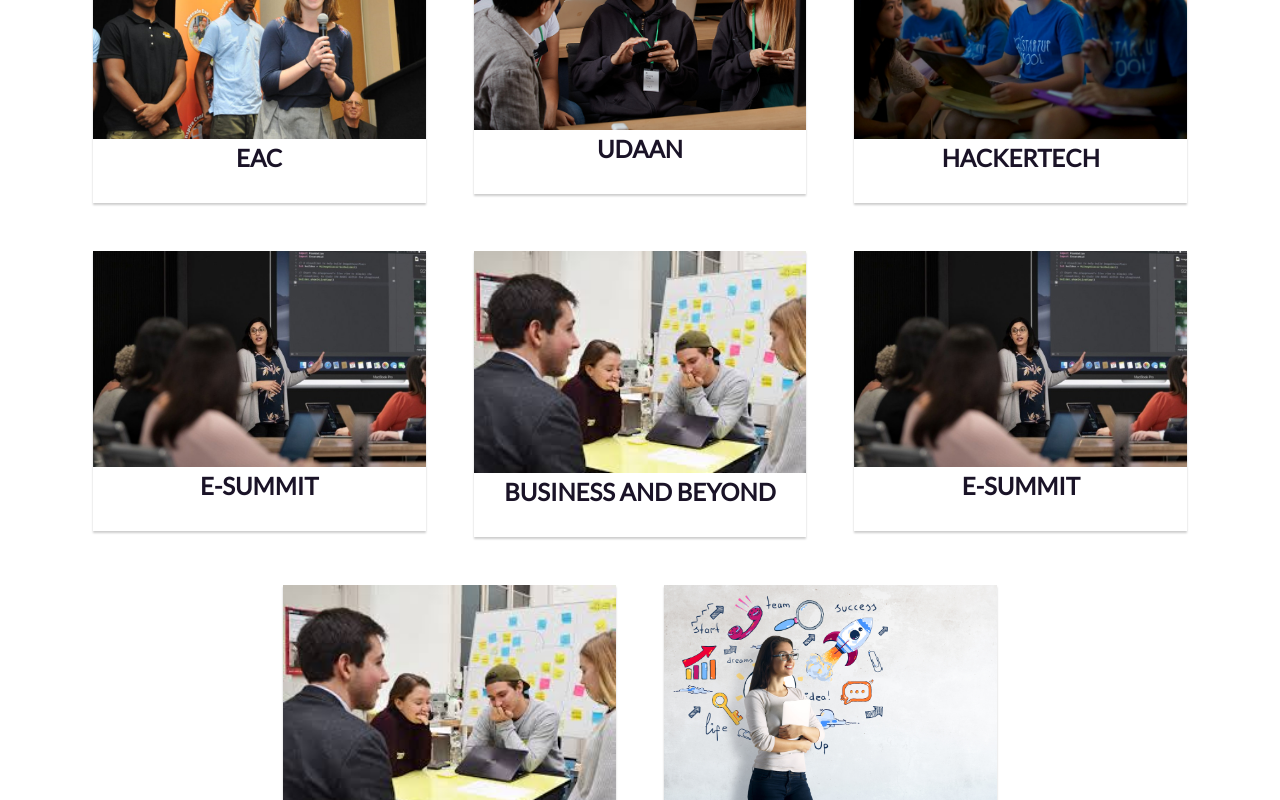
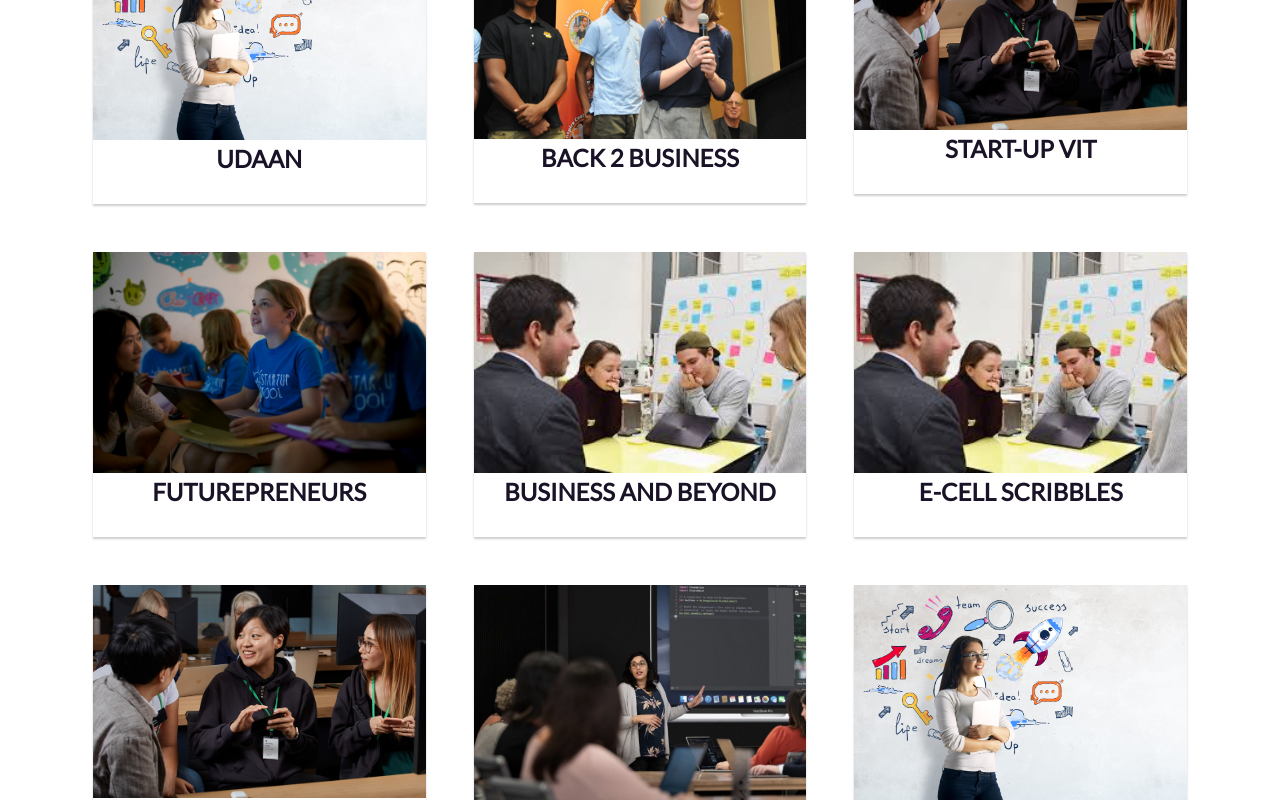
Before and after one commit to ecellvit/ECellVit20, a React (Create React App) app: page / in a window 1280 px wide. Shown: the part 2080-2880 px from the top of the page. Built offline with nearby package versions, Linux system fonts and the light colour scheme.

Commit message:
updated events

```diff
--- a/src/Components/Events.js
+++ b/src/Components/Events.js
@@ -19,14 +19,16 @@ function Event(props) {
 function Events() {
     return (
         <div className="d-flex">
-            <Event img="./assets/images/speech.jpg" name="EAC" desc="The camp is ideal for students willing to learn all about entrepreneurship and , in need for all round development in the field of business management, ideation thought process and the fundamentals of finance and economy in the present start-up world." />
-            <Event img="./assets/images/awesome.jpg" name="Udaan" desc="Udaan is a simulation of the business ecosystem, where the speaker introduces the students to the intricacies of business that lie beyond ideation. The students shall be encouraged to propose their own business model based on the given theme and submit the Business Model Canvas that perfectly sum up their plans. " />
-            <Event img="./assets/images/skool.jpg" name="HackerTech" desc="HackerTech is a 36 hours Technical Hackathon that provides the participants an opportunity to solve real-life problems that surface up in the entrepreneurship scenario. With numerous start-ups flourishing in India, this event seeks to nurture the growing spirit of entrepreneurship within the young minds. " />
-            <Event img="./assets/images/present.jpg" name="E-summit" desc="E-Summit is the annual business fest organised by E-Cell, VIT in association with VIT Technology Business Incubator which shall open the doors to the world of entrepreneurship. With the motto to spread awareness about entrepreneurship, E-Summit also promises to provide plenty of opportunities to the students to work on their skills and breathe life into the entrepreneur within them. " />
-            <Event img="./assets/images/discuss.jpg" name="Business and Beyond" desc="These are weekly sessions that are targeted primarily at freshmen. Membership Drive opens opportunities for them to interact with the core-committee members and to understand the start-up friendly atmosphere, VIT provides. Such sessions will cover a surfeit of topics ranging from Marketing techniques to Blockchain and Social Entrepreneurship. " />
-            <Event img="./assets/images/present.jpg" name="E-summit" desc="E-Summit is the annual business fest organised by E-Cell, VIT in association with VIT Technology Business Incubator which shall open the doors to the world of entrepreneurship. With the motto to spread awareness about entrepreneurship, E-Summit also promises to provide plenty of opportunities to the students to work on their skills and breathe life into the entrepreneur within them. " />
-            <Event img="./assets/images/discuss.jpg" name="Business and Beyond" desc="These are weekly sessions that are targeted primarily at freshmen. Membership Drive opens opportunities for them to interact with the core-committee members and to understand the start-up friendly atmosphere, VIT provides. Such sessions will cover a surfeit of topics ranging from Marketing techniques to Blockchain and Social Entrepreneurship. " />
-            <Event img="./assets/images/idea.jpg" name="Start-up VIT" desc="Start-Up VIT is a business plan competition where participants face the limitations that budding entrepreneurs usually come across and are judged by testing their sense of business viability and technical feasibility through a product/design that they come up with which is based on various problem statements. " />
+            <Event img="./assets/images/idea.jpg" name="Udaan" desc="Udaan is a business ecosystem simulation where partakers get to learn about the intricacies behind businesses, which are beyond obvious. Students get to devise business plans which are financially sustainable while being efficient with processes involving legalities, compliance and managing CXOs to facilitate company's scalability." />
+            <Event img="./assets/images/speech.jpg" name="Back 2 Business " desc="Discover that a brand is much more than a logo, that a tagline is much more than just words. Witness the surge of expertise and entrepreneurial insight as some of the esteemed speakers voice your vision and open the doors to the world of business."/>
+            <Event img="./assets/images/awesome.jpg" name="Start-up VIT" desc="Brace yourselves to present your ideas to a professional panel. Start-up VIT, the tech business plan competition paves a way for deserving and ingenious startup ideas to get incubated under VIT-TBI and brings with it incubation grants, product development, testing and trial and a surge of other advisory support to the most innovative startup ideas." />
+            <Event img="./assets/images/skool.jpg" name="Futurepreneurs" desc="Students may come and go every year, but the spirit of entrepreneurship that flows amongst them never dies. With Futurepreneurs, put yourself in the shoes of a CEO and conquer the challenges ahead of you. Take a glance at what it’s like to be a part of a startup and dive into the world of business with our annual, wildly popular graVITas event." />
+            <Event img="./assets/images/discuss.jpg" name="Business and Beyond" desc="The secret to getting ahead is getting started. The earlier you learn about establishing your startup, the more likely of you becoming an entrepreneur. Business and beyond is a series of interactive sessions that help you know of the essential topics you need to get started with your entrepreneurial journey." />
+            <Event img="./assets/images/discuss.jpg" name="E-Cell Scribbles" desc="The driving passion of an entrepreneur cannot be learnt, but you can definitely learn everything else there is to business and economic trends. E-Cell Scribbles is our very own Medium publication that provides thorough insights on various domains by our club members. Develop a firm grasp of the basics by discovering the many facets of being in the business line."/>
+            <Event img="./assets/images/awesome.jpg" name="E-summit" desc="Masquerading as a single event, it is a fusion of visionary activities and insightful sessions that open the realm of networking and broaden the horizon of business in your mind. Nurture your entrepreneurial heart by plunging into our flagship event." />
+            <Event img="./assets/images/present.jpg" name="Alumni Talk" desc="There's no better teacher than experience and no better preacher than the experienced. Expand the horizons of your knowledge and learn the best ways to deal with obstacles from people who have already been in your shoes in the past." />
+            <Event img="./assets/images/idea.jpg" name="HackerTech" desc="A great mind worries less about the problem, and more about the solution. Hackertech is a 36-hour national tech business marathon that provides a plethora of opportunities for your genius and creative mind to showcase it’s true potential. Let the entrepreneur in you run and beat the ticking clock to Define, Devise and Develop." />
+
         </div>
     );
 }
```
